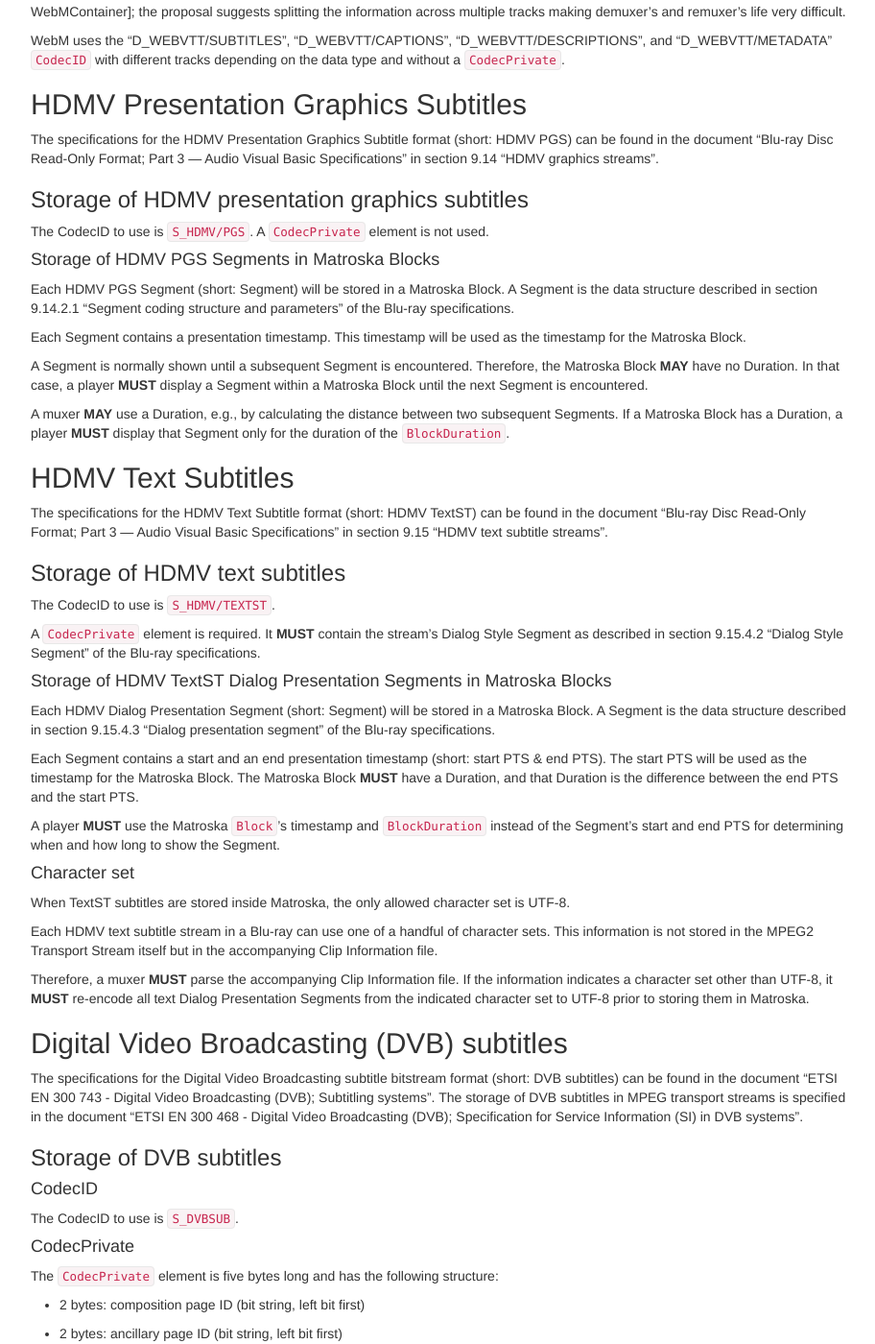
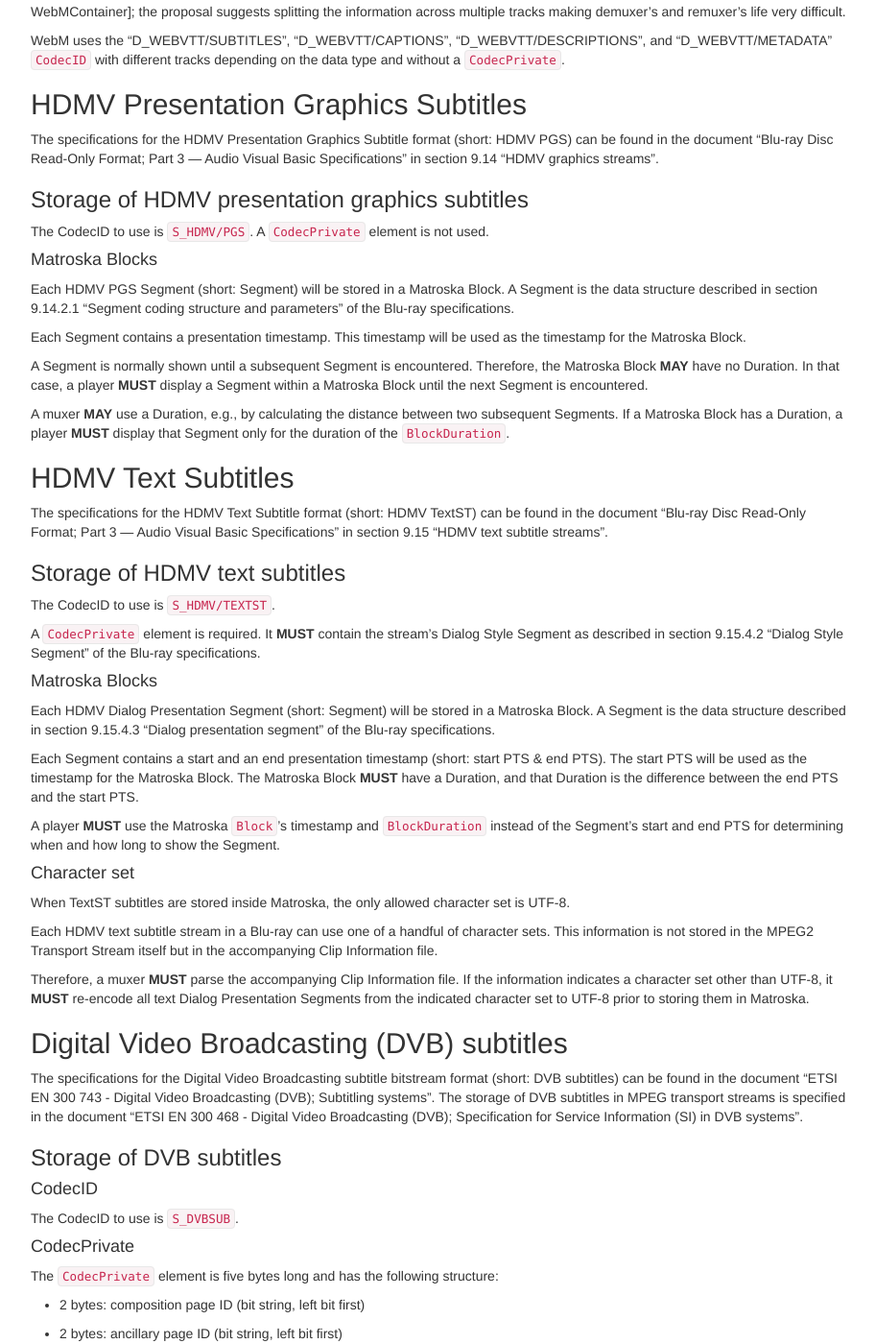
Before and after one commit to ietf-wg-cellar/matroska-specification, a Jekyll site: the page built from subtitles.md, in a window 1280 px wide and 1400 px high, scrolled down 9232 px. Shown: the whole window at 96% size, without its empty margins (273-1185 px from the left). Built offline with Jekyll 4.4.1, drawn with Linux system fonts in a browser that asks for light colours; our own code applies the rules of GitHub Pages for plain Markdown files; some of the changed text lies outside the part shown.

Commit message:
simplify sub section names for each subtitle codec

```diff
--- a/subtitles.md
+++ b/subtitles.md
@@ -580,7 +580,7 @@
 
 The CodecID to use is `S_HDMV/PGS`. A `CodecPrivate` element is not used.
 
-#### Storage of HDMV PGS Segments in Matroska Blocks
+#### Matroska Blocks
 
 Each HDMV PGS Segment (short: Segment) will be stored in a Matroska Block.
 A Segment is the data structure described in section 9.14.2.1 "Segment coding structure and parameters"
@@ -610,7 +610,7 @@
 A `CodecPrivate` element is required. It **MUST** contain the stream's Dialog Style Segment
 as described in section 9.15.4.2 "Dialog Style Segment" of the Blu-ray specifications.
 
-#### Storage of HDMV TextST Dialog Presentation Segments in Matroska Blocks
+#### Matroska Blocks
 
 Each HDMV Dialog Presentation Segment (short: Segment) will be stored in a Matroska Block.
 A Segment is the data structure described in section 9.15.4.3 "Dialog presentation segment"
@@ -661,7 +661,7 @@
 The semantics of these bytes are the same as the ones described in
 section 6.2.41 "Subtitling descriptor" of ETSI EN 300 468.
 
-#### Storage of DVB subtitles in Matroska Blocks
+#### Matroska Blocks
 
 Each Matroska Block consists of one or more DVB Subtitle Segments as described
 in segment 7.2 "Syntax and semantics of the subtitling segment" of ETSI EN 300 743.
@@ -692,7 +692,7 @@
 The semantics of the component tag are the same as those described in [@!ARIB.STD-B10], part 2, Annex J.
 The semantics of the data component ID are the same as those described in [@!ARIB.TR-B14], fascicle 2, Vol. 3, Section 2, 4.2.8.1.
 
-#### Storage of ARIB subtitles in Matroska Blocks
+#### Matroska Blocks
 
 Each Matroska Block consists of a single synchronized PES data structure as described in
 chapter 5 "Independent PES transmission protocol" of [@!ARIB.STD-B24], volume 3, with a
```
